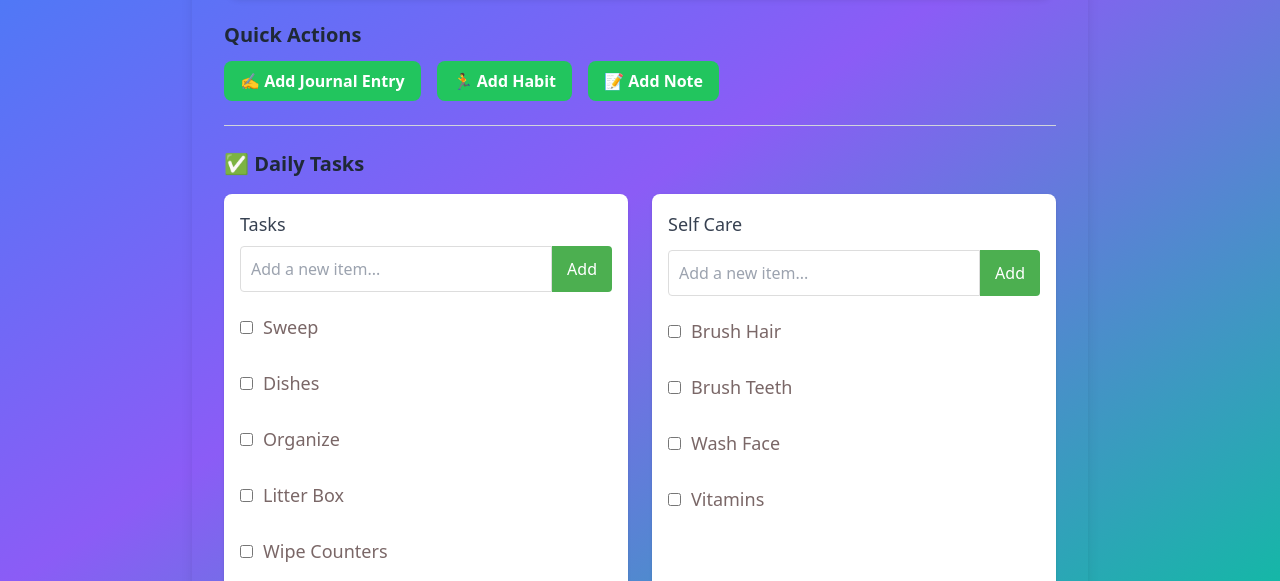
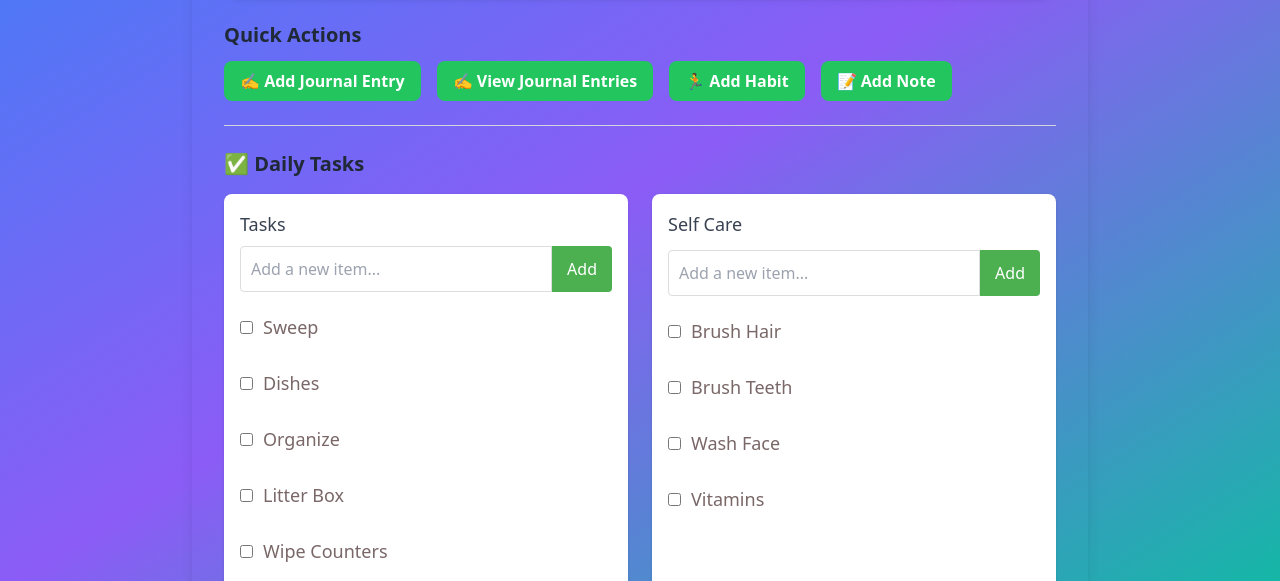
Before and after one commit to JenniferT9462/mood-journal-tracker, a plain HTML site: page index.html in a window 1280 px wide. Shown: the part 211-792 px from the top of the page. Drawn offline with nearby package versions, Linux system fonts and the light colour scheme.

Commit message:
Add quick action button to view entries

```diff
--- a/index.html
+++ b/index.html
@@ -26,6 +26,12 @@
             class="bg-green-500 hover:bg-green-600 text-white font-semibold py-2 px-4 rounded-lg transition duration-200 ease-in-out"
           >
             ✍️ Add Journal Entry
+          </button>
+          <button
+            onclick="addNewEntry('entries')"
+            class="bg-green-500 hover:bg-green-600 text-white font-semibold py-2 px-4 rounded-lg transition duration-200 ease-in-out"
+          >
+            ✍️ View Journal Entries
           </button>
           <button
             onclick="addNewEntry('trackers')"
```
